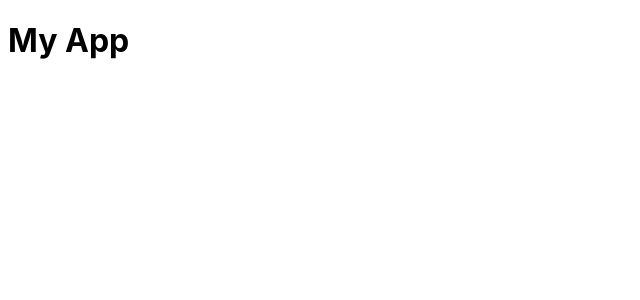
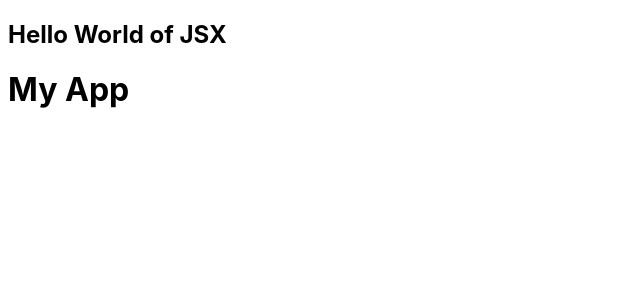
Before and after one commit to dpopkov/fe-projects, a React (Vite) app in the folder react-f-t-b/feedback-app/: page / in a window 1280 px wide. Shown: the top 300 px of the page, without its empty margins (0-640 px from the left). Built offline with nearby package versions, Linux system fonts and the light colour scheme.

Commit message:
react-f-t-b: feedback-app: first component and props

```diff
--- a/react-f-t-b/feedback-app/src/App.jsx
+++ b/react-f-t-b/feedback-app/src/App.jsx
@@ -1,10 +1,14 @@
 // import './App.css'
+import Header from './components/Header';
 
 function App() {
   return (
-    <div className="container">
-      <h1>My App</h1>
-    </div>
+    <>
+      <Header text="Hello World of JSX" />
+      <div className="container">
+        <h1>My App</h1>
+      </div>
+    </>
   );
 }
 
--- /dev/null
+++ b/react-f-t-b/feedback-app/src/components/Header.jsx
@@ -0,0 +1,17 @@
+import PropTypes from 'prop-types';
+
+function Header({ text = 'Feedback UI' }) {
+  return (
+    <header>
+      <div className="container">
+        <h2>{text}</h2>
+      </div>
+    </header>
+  );
+}
+
+Header.propTypes = {
+  text: PropTypes.string,
+};
+
+export default Header;
```
